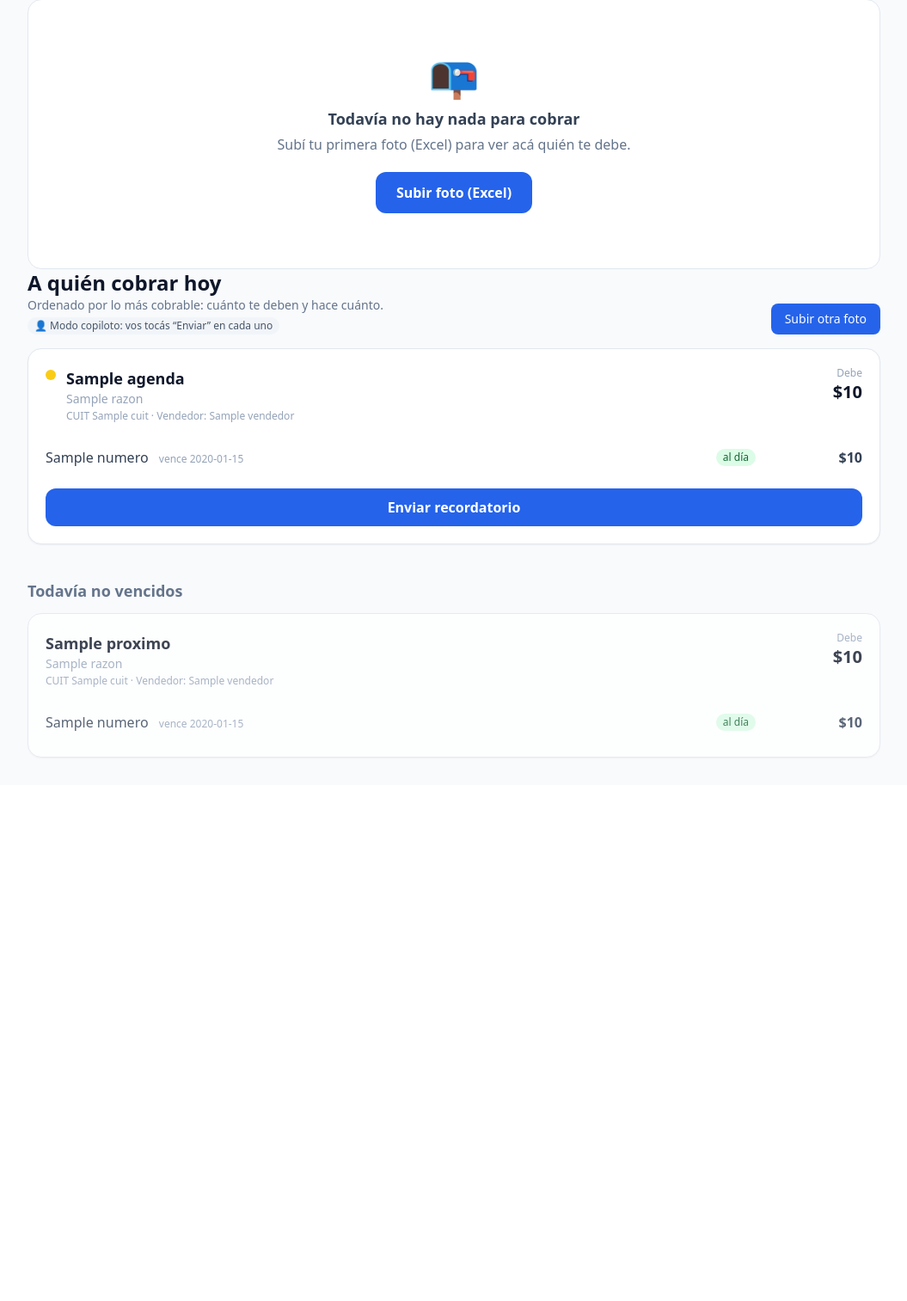
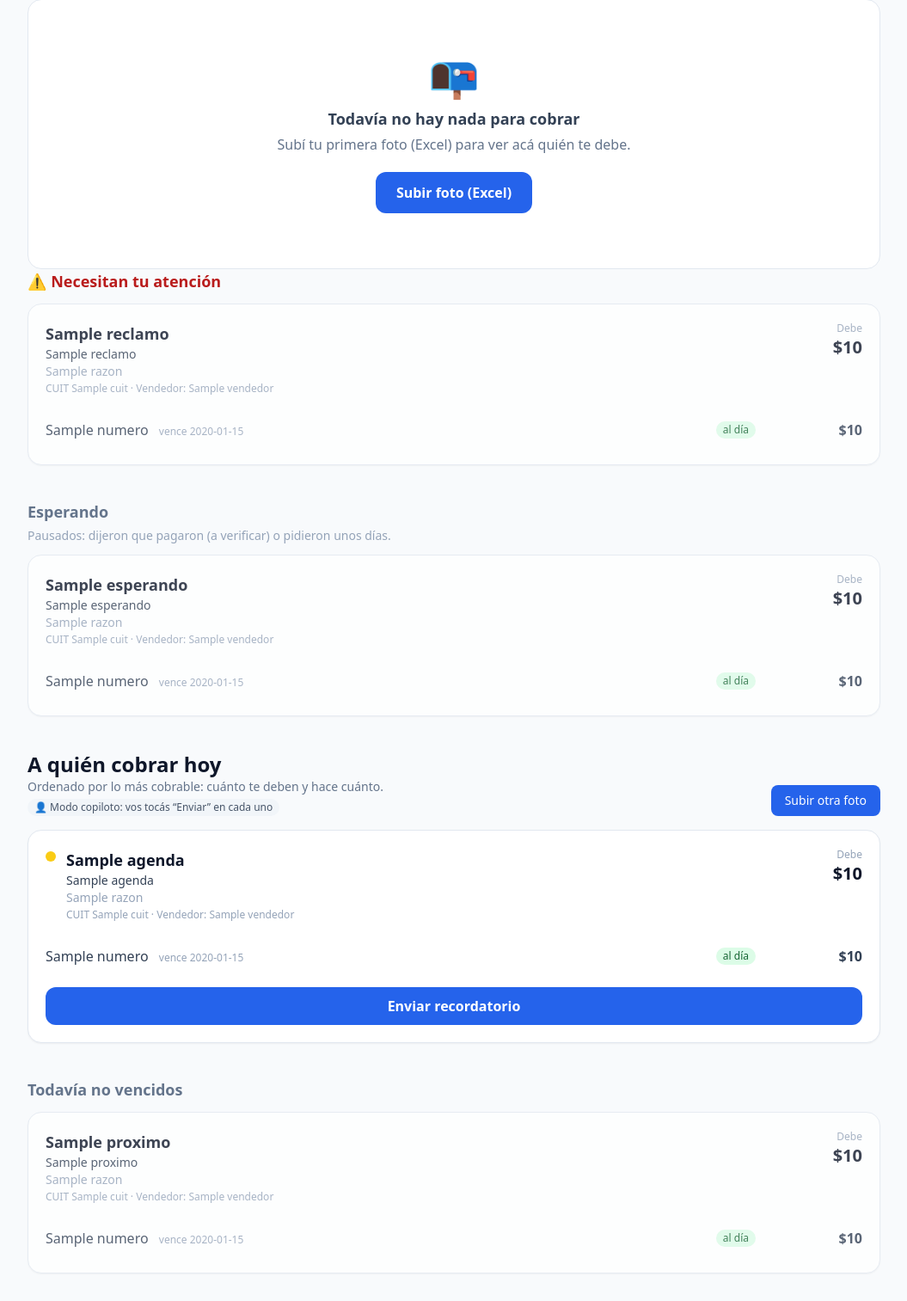
Before and after one commit to oesteintegral360-commits/COBRUM, a FastAPI app: template web/templates/lista.html in a window 1280 px wide. Shown: the part 535-2048 px from the top of the page at 86% size, without its empty margins (112-1167 px from the left). Before the commit the page ends 1417 px from the top, so only its background shows below. Run offline with FastAPI, Linux system fonts and the light colour scheme; the template is opened without the code that fills it: most values are stand-ins (such as "Sample title", 1, 10 or a date in 2020); some libraries are stand-ins or nearby versions.

Commit message:
Fase 4 web: secciones de gestión, estado por cliente y resolver gestión

```diff
--- a/web/app.py
+++ b/web/app.py
@@ -23,6 +23,7 @@ from cobranzas import motor
 from cobranzas import planes as planes_mod
 from cobranzas import mensajeria
 from cobranzas import auto
+from cobranzas import respuestas
 
 AQUI = Path(__file__).resolve().parent
 SUBIDOS = AQUI / "subidos"
@@ -143,13 +144,27 @@ def lista_clientes(request: Request):
                 "prioridad": prioridad,
                 "razon": razon,
                 "facturas": facturas_info,
+                "estado_gestion": c.estado_gestion,
+                "gestion_label": respuestas.resumen_estado(c, hoy),
+                "esperando": respuestas.esperando_respuesta(c, hoy),
             })
 
-        # Agenda = los que tienen vencidas, ordenados por puntaje (lo más cobrable hoy).
-        agenda = sorted([t for t in tarjetas if t["tiene_vencidas"]],
+        # Repartimos en grupos según el estado de gestión (Fase 4):
+        #   - reclamos: necesitan atención humana.
+        #   - esperando: dijo que pagó o prometió (pausa informativa).
+        #   - agenda: a cobrar hoy (con vencidas, no pausados), por puntaje.
+        #   - proximos: con deuda pero sin vencidas todavía.
+        reclamos = [t for t in tarjetas if t["estado_gestion"] == "reclamo"]
+        esperando = sorted([t for t in tarjetas
+                            if t["estado_gestion"] != "reclamo" and t["esperando"]],
+                           key=lambda t: t["puntaje"], reverse=True)
+        agenda = sorted([t for t in tarjetas
+                        if t["estado_gestion"] != "reclamo" and not t["esperando"]
+                        and t["tiene_vencidas"]],
                         key=lambda t: t["puntaje"], reverse=True)
-        # Próximos = con deuda pero sin vencidas todavía, ordenados por su vencimiento.
-        proximos = sorted([t for t in tarjetas if not t["tiene_vencidas"]],
+        proximos = sorted([t for t in tarjetas
+                          if t["estado_gestion"] != "reclamo" and not t["esperando"]
+                          and not t["tiene_vencidas"]],
                           key=lambda t: t["max_dias"], reverse=True)
 
         # --- Días de cobranza (DSO aprox) + tendencia vs la foto anterior ---
@@ -194,7 +209,9 @@ def lista_clientes(request: Request):
         "request": request,
         "agenda": agenda,
         "proximos": proximos,
-        "tiene_algo": bool(agenda or proximos),
+        "reclamos": reclamos,
+        "esperando": esperando,
+        "tiene_algo": bool(agenda or proximos or reclamos or esperando),
         "resultado": _ultimo_resultado["datos"],
         "snapshot": snapshot,
         "dso_actual": dso_actual,
@@ -372,6 +389,9 @@ def _datos_cliente(sesion, cuit, hoy):
         "propuesta": propuesta,
         "mensajes": mensajes,
         "botones": mensajeria.BOTONES,
+        "estado_gestion": cliente.estado_gestion,
+        "gestion_label": respuestas.resumen_estado(cliente, hoy),
+        "pausada": respuestas.cobranza_pausada(cliente, hoy),
     }
 
 
@@ -425,7 +445,23 @@ def responder_cliente(cuit: str, boton: str = Form(...)):
                 cuit=cuit, direccion="entrante", fecha_hora=ahora, texto=boton,
             ))
             cliente.ultimo_mensaje_entrante = ahora  # abre la ventana gratis
+            # Fase 4: el botón dispara la acción (pausar, prometer, reclamo).
+            respuestas.aplicar_respuesta(cliente, boton, date.today())
             sesion.commit()
     finally:
         sesion.close()
     return RedirectResponse(url=f"/cliente/{cuit}", status_code=303)
+
+
+@app.post("/cliente/{cuit}/gestion")
+def cambiar_gestion(cuit: str, accion: str = Form(...)):
+    """Resuelve el estado de gestión: volver a gestión normal (reactivar)."""
+    sesion = Sesion()
+    try:
+        cliente = sesion.get(Cliente, cuit)
+        if cliente is not None and accion == "reactivar":
+            respuestas.reactivar(cliente)
+            sesion.commit()
+    finally:
+        sesion.close()
+    return RedirectResponse(url=f"/cliente/{cuit}", status_code=303)
--- a/web/templates/lista.html
+++ b/web/templates/lista.html
@@ -14,6 +14,9 @@
         {% endif %}
         <div>
           <h3 class="text-lg font-semibold text-slate-900">{{ t.nombre }}</h3>
+          {% if t.gestion_label %}
+            <p class="text-sm font-medium text-slate-700">{{ t.gestion_label }}</p>
+          {% endif %}
           <p class="text-sm {% if t.tiene_vencidas %}text-slate-600{% else %}text-slate-400{% endif %}">{{ t.razon }}</p>
           <p class="text-xs text-slate-400 mt-0.5">
             CUIT {{ t.cuit }}{% if t.vendedor %} · Vendedor: {{ t.vendedor }}{% endif %}
@@ -183,6 +186,23 @@
   </div>
 {% endif %}
 
+{# --- Reclamos: necesitan atención humana --- #}
+{% if reclamos %}
+  <h2 class="text-lg font-semibold text-red-700 mb-3">⚠️ Necesitan tu atención</h2>
+  <div class="space-y-4 mb-10">
+    {% for t in reclamos %}{{ tarjeta_cliente(t, false) }}{% endfor %}
+  </div>
+{% endif %}
+
+{# --- Esperando: dijo que pagó o pidió plazo (pausa) --- #}
+{% if esperando %}
+  <h2 class="text-lg font-semibold text-slate-500 mb-1">Esperando</h2>
+  <p class="text-sm text-slate-400 mb-3">Pausados: dijeron que pagaron (a verificar) o pidieron unos días.</p>
+  <div class="space-y-4 mb-10">
+    {% for t in esperando %}{{ tarjeta_cliente(t, false) }}{% endfor %}
+  </div>
+{% endif %}
+
 {# --- Agenda: a quién cobrar hoy --- #}
 {% if agenda %}
   <div class="flex flex-wrap items-end justify-between gap-3 mb-4">
```
Also changed, not shown: web/templates/cliente.html (+21 -1 lines).
